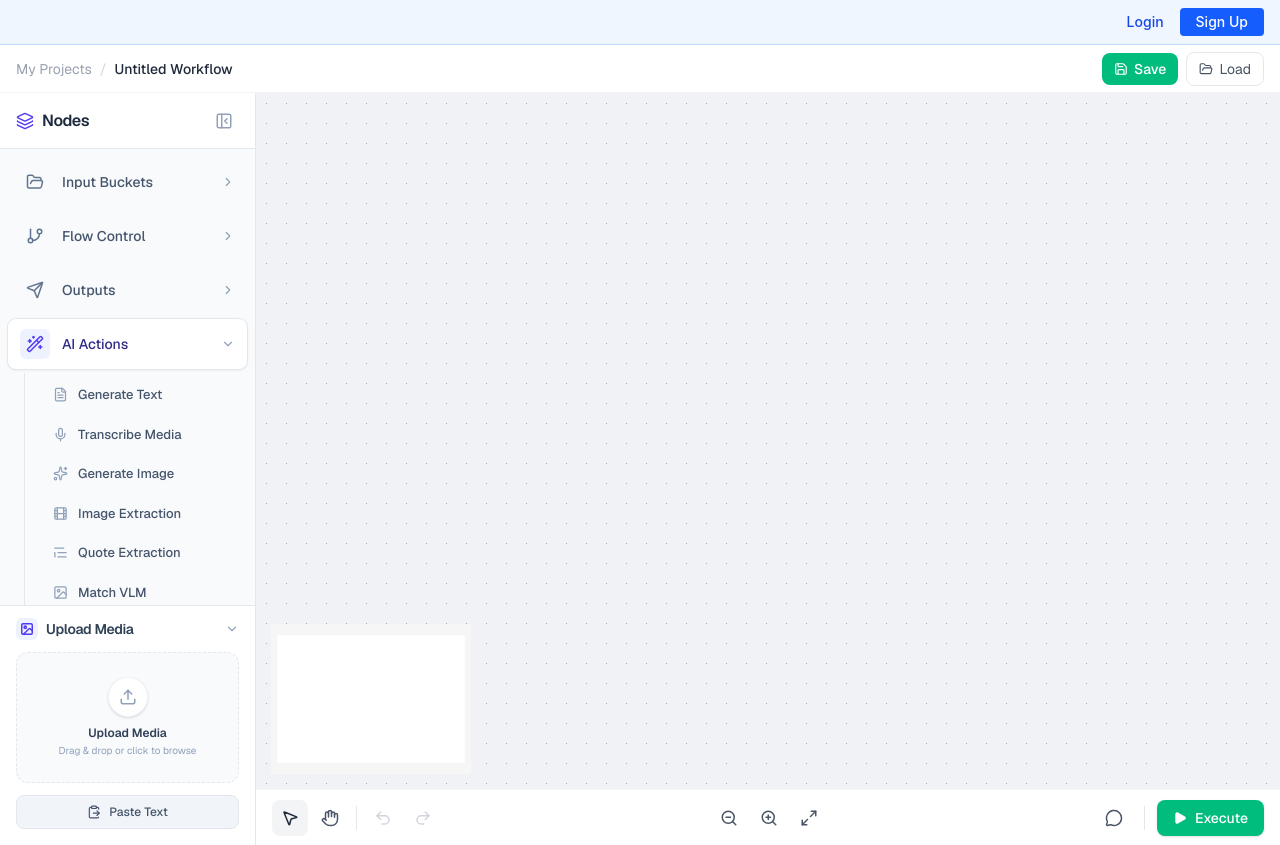
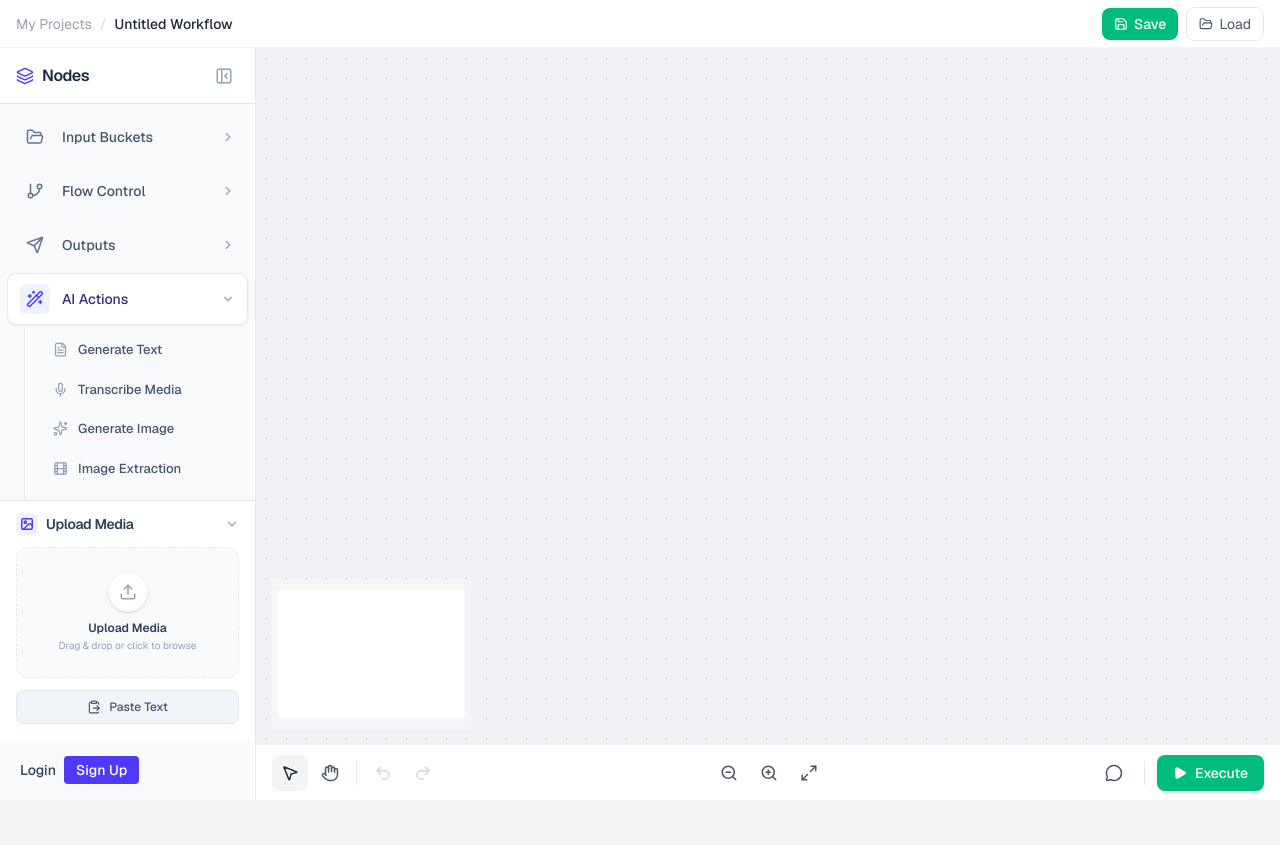
Before and after one commit to mcronin4/MiCRA, a Next.js app in the folder frontend/: page / in a window 1280 px wide. After the commit the page ends 800 px from the top, so only its background shows below. Built offline with nearby package versions, Linux system fonts and the light colour scheme; no server answers.

Commit message:
fixed auth formatting

```diff
--- a/frontend/src/app/page.tsx
+++ b/frontend/src/app/page.tsx
@@ -1,15 +1,14 @@
 "use client";
 
 import FinalReview from '@/components/FinalReview';
-import AuthNav from '@/components/AuthNav';
+
 
 export default function Home() {
   return (
-    <>
-      <AuthNav />
-      <main>
-        <FinalReview />
-      </main>
-    </>
+
+    <main>
+      <FinalReview />
+    </main>
+
   );
 }
--- a/frontend/src/components/AuthNav.tsx
+++ b/frontend/src/components/AuthNav.tsx
@@ -8,46 +8,51 @@ import LogoutButton from './LogoutButton';
 import AuthModal from './auth/AuthModal';
 
 /**
- * Auth navigation component - shows login/signup links or user info with logout.
- * Visible at the top of pages to show auth state.
+ * Compact Auth navigation component.
+ * Renders a small inline auth control suitable for sidebars or compact headers.
+ * Clicking Login/Sign Up opens the existing AuthModal.
  */
 export default function AuthNav() {
   const { user, loading } = useAuth();
   const [isAuthModalOpen, setAuthModalOpen] = useState(false);
   const [initialView, setInitialView] = useState<'login' | 'signup'>('login');
 
-  if (loading) {
+  // While loading, render nothing - keeps UI compact and avoids full-width bars
+  if (loading) return null;
+
+  // When user is signed in show small avatar + logout button (inline)
+  if (user) {
+    const displayChar = (
+      user.user_metadata?.username?.[0] ||
+      user.user_metadata?.full_name?.[0] ||
+      user.email?.[0] ||
+      '?'
+    ).toUpperCase();
+
     return (
-      <div className="bg-gray-50 border-b border-gray-200 px-4 py-2">
-        <div className="max-w-7xl mx-auto flex justify-end">
-          <span className="text-sm text-gray-500">Loading...</span>
+      <div className="flex items-center gap-2 px-2 py-1">
+        <div
+          className="h-8 w-8 rounded-full bg-indigo-600 flex items-center justify-center text-white font-semibold shadow-sm"
+          title={user.email || ''}
+        >
+          {displayChar}
         </div>
+        <div className="hidden sm:block text-sm text-slate-700">{user.user_metadata?.full_name || user.email}</div>
+        <LogoutButton />
       </div>
     );
   }
 
-  if (user) {
-    return (
-      <div className="bg-white border-b border-gray-200 px-4 py-2">
-        <div className="max-w-7xl mx-auto flex items-center justify-end gap-3">
-          <div className="h-8 w-8 rounded-full bg-indigo-600 flex items-center justify-center text-white font-semibold shadow-sm ring-2 ring-indigo-200" title={user.email || ''}>
-            {(user.user_metadata?.username?.[0] || user.user_metadata?.full_name?.[0] || user.email?.[0] || '?').toUpperCase()}
-          </div>
-          <LogoutButton />
-        </div>
-      </div>
-    );
-  }
-
+  // Signed-out state (compact)
   return (
-    <div className="bg-blue-50 border-b border-blue-200 px-4 py-2">
-      <div className="max-w-7xl mx-auto flex items-center justify-end gap-4">
+    <>
+      <div className="flex items-center gap-2 px-2 py-1">
         <button
           onClick={() => {
             setInitialView('login');
             setAuthModalOpen(true);
           }}
-          className="text-sm text-blue-700 hover:text-blue-900 font-medium bg-transparent border-none cursor-pointer"
+          className="text-sm text-slate-700 hover:text-slate-900 font-medium bg-transparent border-none cursor-pointer"
         >
           Login
         </button>
@@ -56,7 +61,7 @@ export default function AuthNav() {
             setInitialView('signup');
             setAuthModalOpen(true);
           }}
-          className="text-sm bg-blue-600 text-white px-4 py-1 rounded hover:bg-blue-700 font-medium border-none cursor-pointer"
+          className="text-sm bg-indigo-600 text-white px-3 py-1 rounded hover:bg-indigo-700 font-medium border-none cursor-pointer"
         >
           Sign Up
         </button>
@@ -67,6 +72,6 @@ export default function AuthNav() {
         onClose={() => setAuthModalOpen(false)}
         initialView={initialView}
       />
-    </div>
+    </>
   );
 }
--- a/frontend/src/components/workflow/NodeSidebar.tsx
+++ b/frontend/src/components/workflow/NodeSidebar.tsx
@@ -25,6 +25,7 @@ import {
 import { FaTiktok } from "react-icons/fa";
 import type { NodeType } from "../final-review/types";
 import { ImageBucketPanel } from "./ImageBucketPanel";
+import AuthNav from '@/components/AuthNav';
 
 interface NodeSidebarProps {
   onAddNode: (nodeType: NodeType) => void;
@@ -219,13 +220,17 @@ export const NodeSidebar: React.FC<NodeSidebarProps> = ({ onAddNode }) => {
           ))}
         </div>
       </div>
-
       {/* Media / Image Bucket Footer */}
       {isExpanded && (
         <div className="border-t border-slate-200 bg-white">
           <ImageBucketPanel />
         </div>
       )}
+
+      {/* Auth controls placed at the bottom of the sidebar (Login / Sign Up / Logout) */}
+      <div className="px-3 py-3">
+        <AuthNav />
+      </div>
     </div>
   );
 };
```
Also changed, not shown: 1 other file (tests, documents, lock files or other folders).
